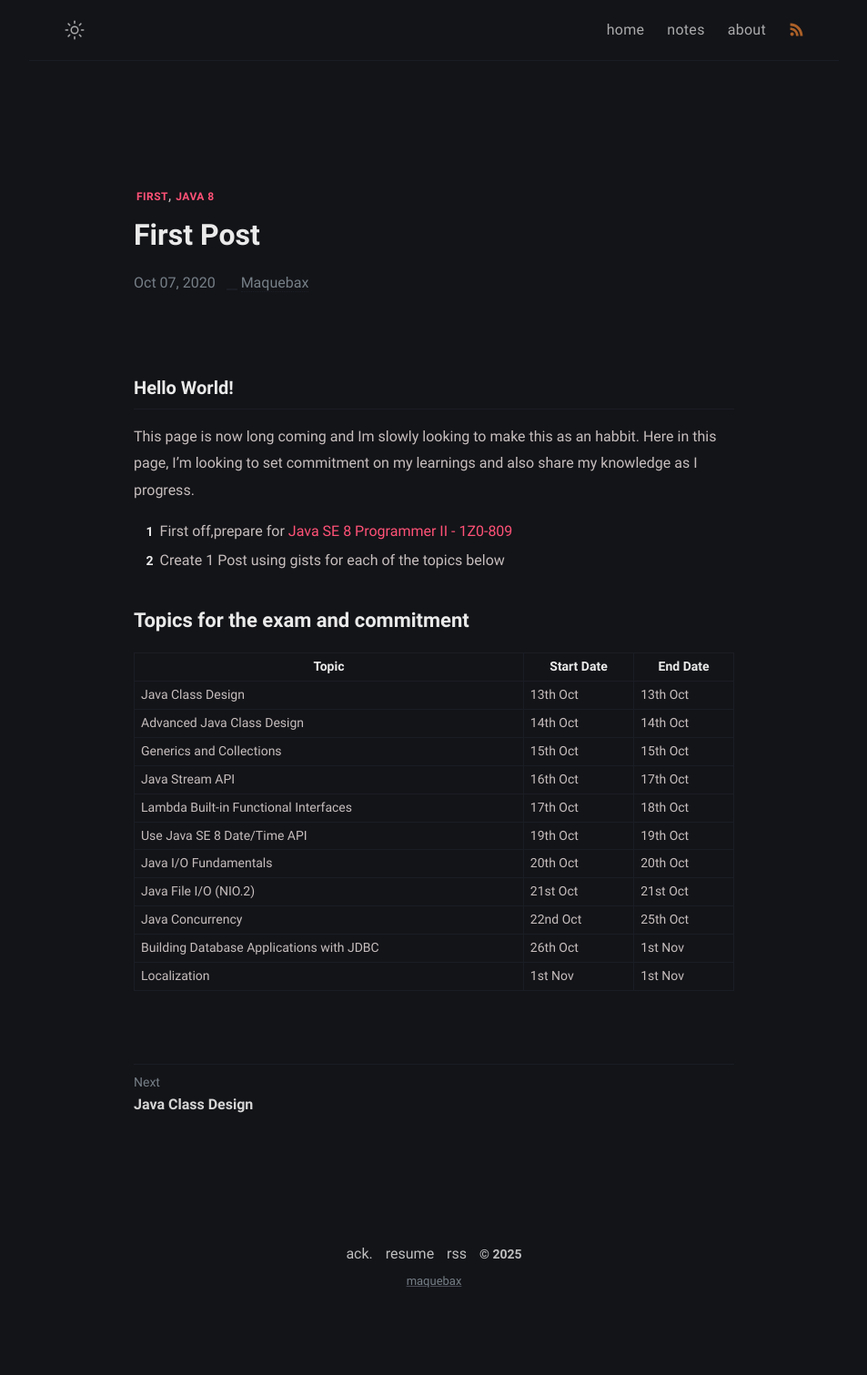
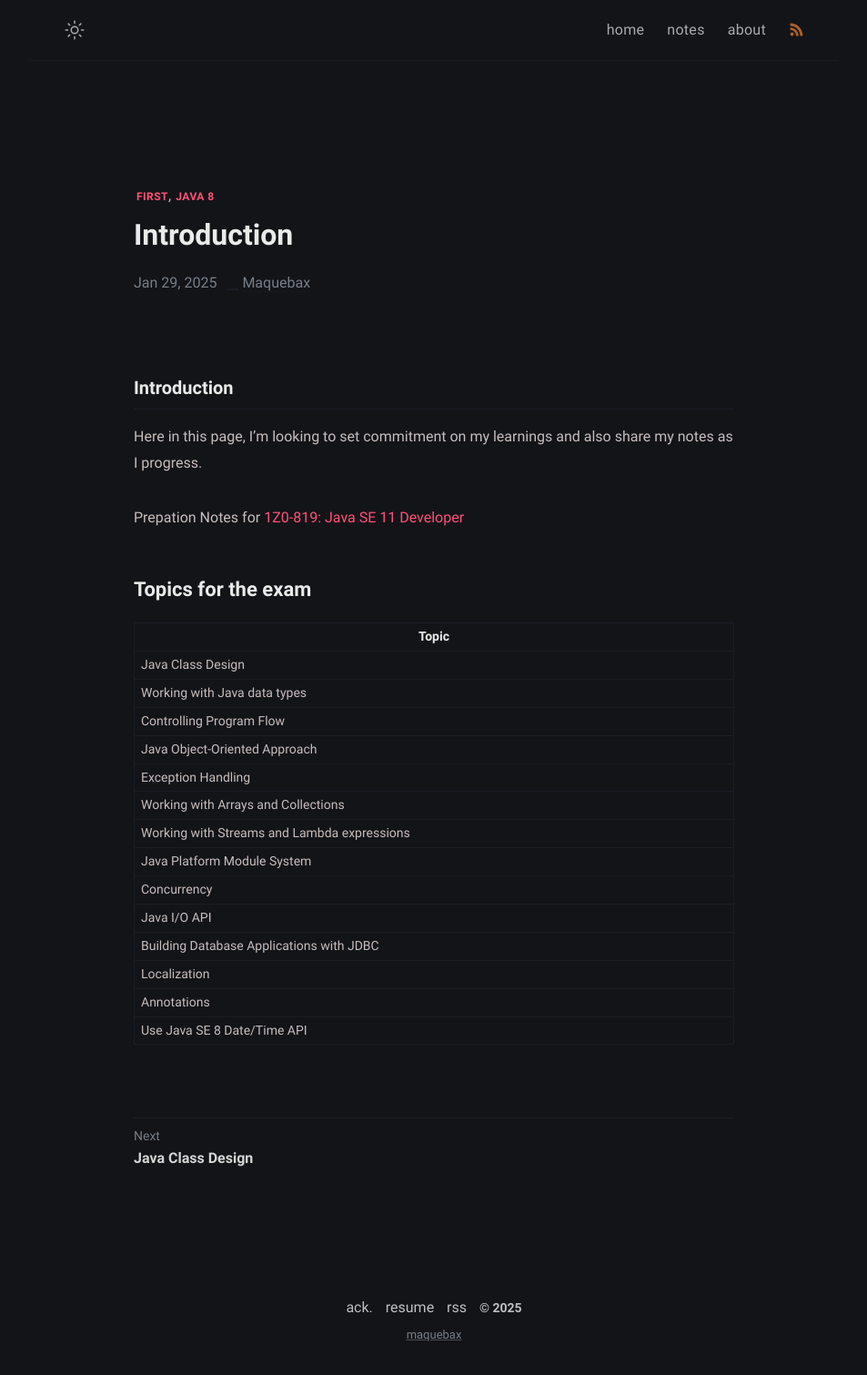
Before and after one commit to maquebax/maquebax.github.io, a Jekyll site: the page built from _posts/2020-10-07-MyFirstPost.md, in a window 1280 px wide. Shown: the whole page at 91% size, without its empty margins (163-1116 px from the left). Built offline with Jekyll 4.4.1, drawn with Linux system fonts in a browser that asks for light colours; before the commit the page ends 1452 px from its top, so only the background shows below that.

Commit message:
Maquebax Retry 2

```diff
--- a/_posts/2020-10-07-MyFirstPost.md
+++ b/_posts/2020-10-07-MyFirstPost.md
@@ -1,29 +1,29 @@
 ---
-title: First Post
-date: 2020-10-07 15:23:30 +5:30
+title: Introduction
+date: 2025-01-29 5:23:30 +5:30
 tags: [first,java 8 ]
-description: This is my first post, as I set goals for the upcoming month.
+description: This is to set commitment for upcoming Java 11 certification preparation.
 ---
-### Hello World!
-This page is now long coming and Im slowly looking to make this as an habbit.
-Here in this page, I'm looking to set commitment on my learnings and also share my knowledge as I progress.
+### Introduction
+Here in this page, I'm looking to set commitment on my learnings and also share my notes as I progress.
 
-1. First off,prepare for [Java SE 8 Programmer II - 1Z0-809](https://education.oracle.com/java-se-8-programmer-ii/pexam_1Z0-809)
-2. Create 1 Post using gists for each of the topics  below
+Prepation Notes for <a href="https://mylearn.oracle.com/ou/exam/java-se-11-developer-1z0-819/105037/110627/170353">1Z0-819: Java SE 11 Developer</a>
 
-## Topics for the exam and commitment
+## Topics for the exam
 
-
-Topic | Start Date | End Date
+Topic |
 ------|------------|----------
-  Java Class Design | 13th Oct | 13th Oct
-  Advanced Java Class Design | 14th Oct | 14th Oct
-  Generics and Collections | 15th Oct | 15th Oct
-  Java Stream API | 16th Oct | 17th Oct
-  Lambda Built-in Functional Interfaces | 17th Oct | 18th Oct
-  Use Java SE 8 Date/Time API | 19th Oct | 19th Oct
-  Java I/O Fundamentals | 20th Oct | 20th Oct
-  Java File I/O (NIO.2) | 21st Oct | 21st Oct
-  Java Concurrency |22nd Oct | 25th Oct
-  Building Database Applications with JDBC| 26th Oct |1st Nov
-  Localization | 1st Nov| 1st Nov
+  Java Class Design |
+  Working with Java data types |
+  Controlling Program Flow |
+  Java Object-Oriented Approach |
+  Exception Handling |
+  Working with Arrays and Collections|
+  Working with Streams and Lambda expressions|
+  Java Platform Module System|
+  Concurrency|
+  Java I/O API|
+  Building Database Applications with JDBC|
+  Localization|
+  Annotations|
+  Use Java SE 8 Date/Time API |
```
Also changed, not shown: Gemfile (+11 -2 lines), _posts/2025-01-29-JavaClassDesign.md (renamed from _posts/2020-10-13-Java Class Design.md, +1 -1 lines).
